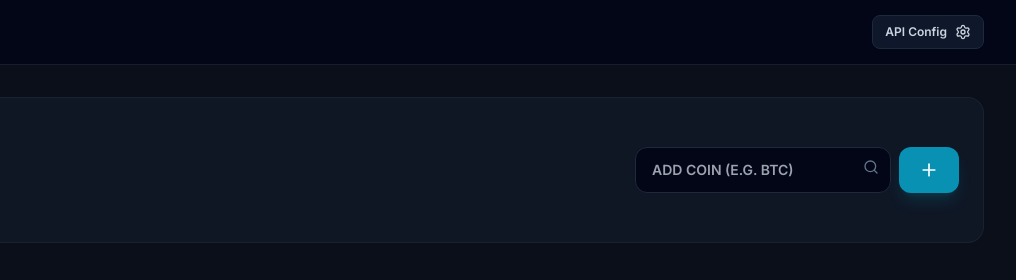
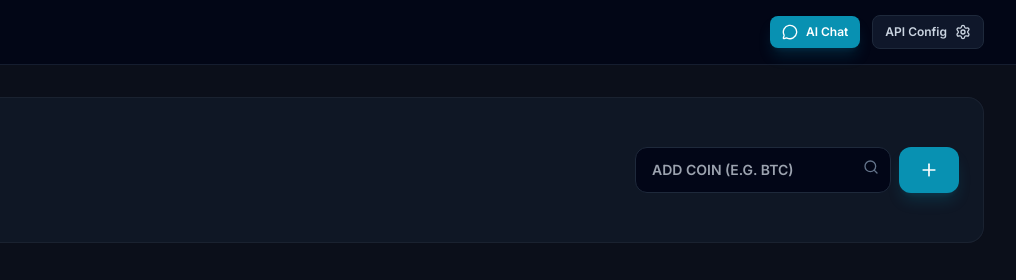
Before and after one commit to HasanNoMore/the-brain, a plain HTML site: page index.html in a window 1280 px wide. Shown: the top 280 px of the page, 264-1280 px from the left. Drawn offline with nearby package versions, Linux system fonts and the light colour scheme.

Commit message:
Add header AI chat button

```diff
--- a/index.html
+++ b/index.html
@@ -322,6 +322,11 @@
                     </div>
                 </div>
                 <div class="flex items-center gap-3">
+                    <button onclick="toggleModal('chat-modal', true)"
+                        class="bg-cyan-600 hover:bg-cyan-500 text-white px-3 py-2 rounded-lg text-xs font-semibold flex items-center gap-2 transition-all shadow-lg shadow-cyan-600/20">
+                        <i data-lucide="message-circle" class="w-4 h-4"></i>
+                        <span class="hidden sm:inline">AI Chat</span>
+                    </button>
                     <button onclick="toggleModal('settings-modal', true)"
                         class="bg-slate-900 border border-slate-800 hover:border-cyan-400 text-slate-300 px-3 py-2 rounded-lg text-xs font-semibold flex items-center gap-2 transition-all group">
                         <span class="hidden sm:inline group-hover:text-white">API Config</span>
```
